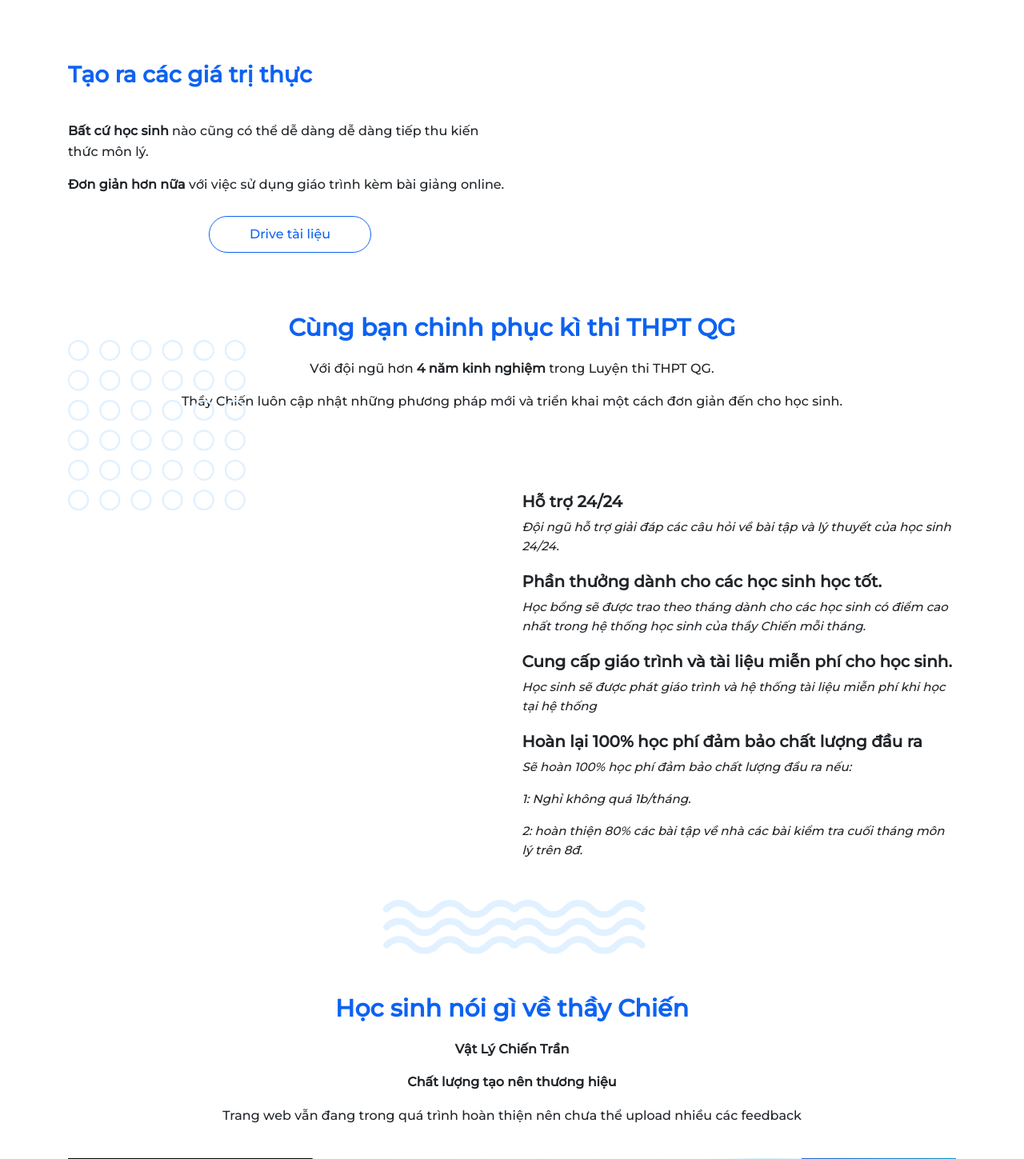
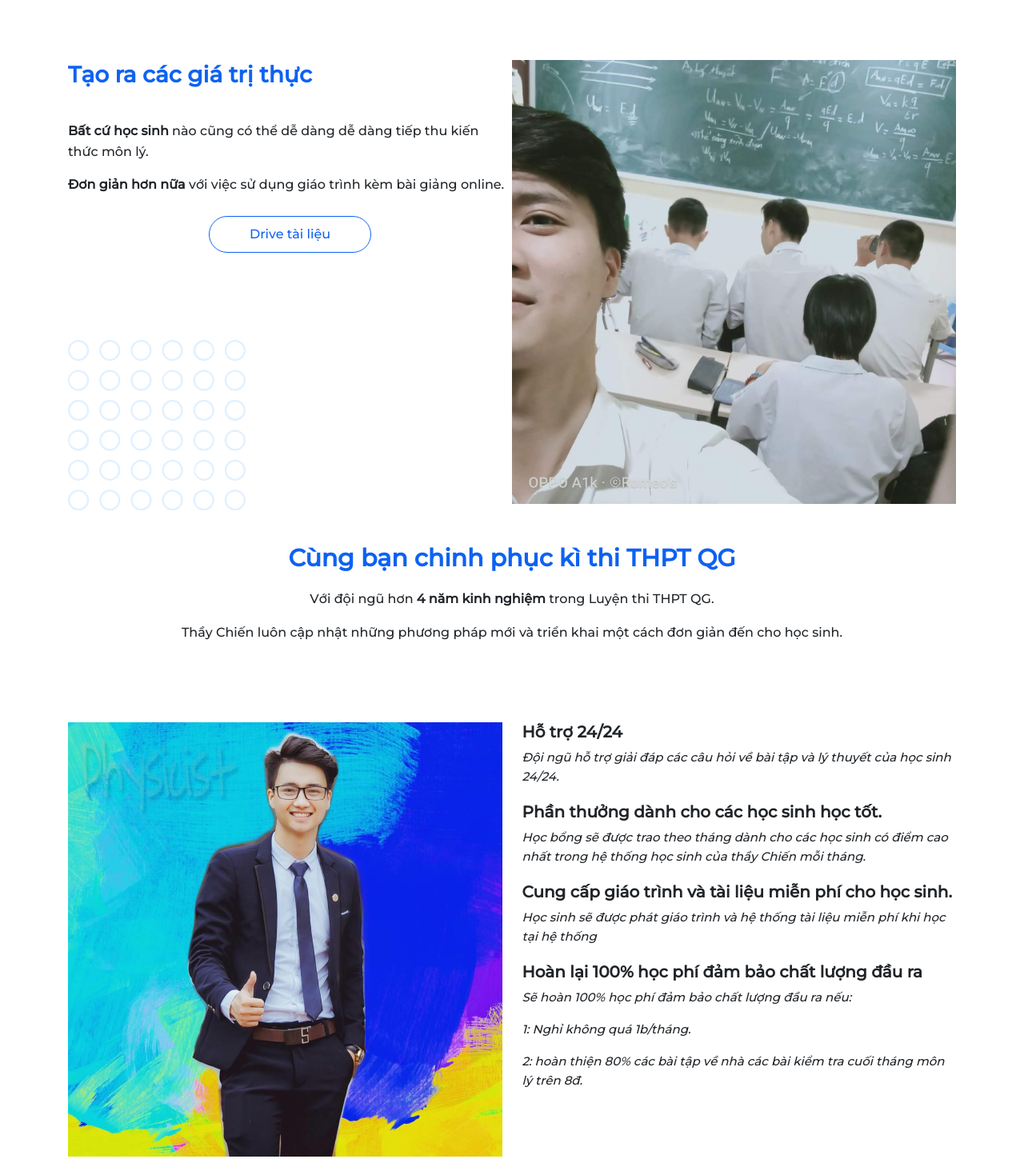
Before and after one commit to vatlythaychien/vatlythaychien.github.io, a plain HTML site: page index.html in a window 1280 px wide. Shown: the part 1221-2670 px from the top of the page at 80% size. Drawn offline with nearby package versions, Linux system fonts and the light colour scheme.

Commit message:
Update index.html

```diff
--- a/index.html
+++ b/index.html
@@ -88,7 +88,7 @@
           <p style="text-align: center;"><a href="" class="btn btn-secon">Drive tài liệu</a></p>
         </div>
         <div class="card-img">
-          <img src="./img/anh2" alt="">
+          <img src="./img/anh2.jpg" alt="">
         </div>
 
       </section>
@@ -101,7 +101,7 @@
 
       <section class="box-card box-card-2">
         <div class="card-img">
-          <img src="./img/anh1" alt="">
+          <img src="./img/anh1.jpg" alt="">
         </div>
         <div class="card-left">
           <div>
```
